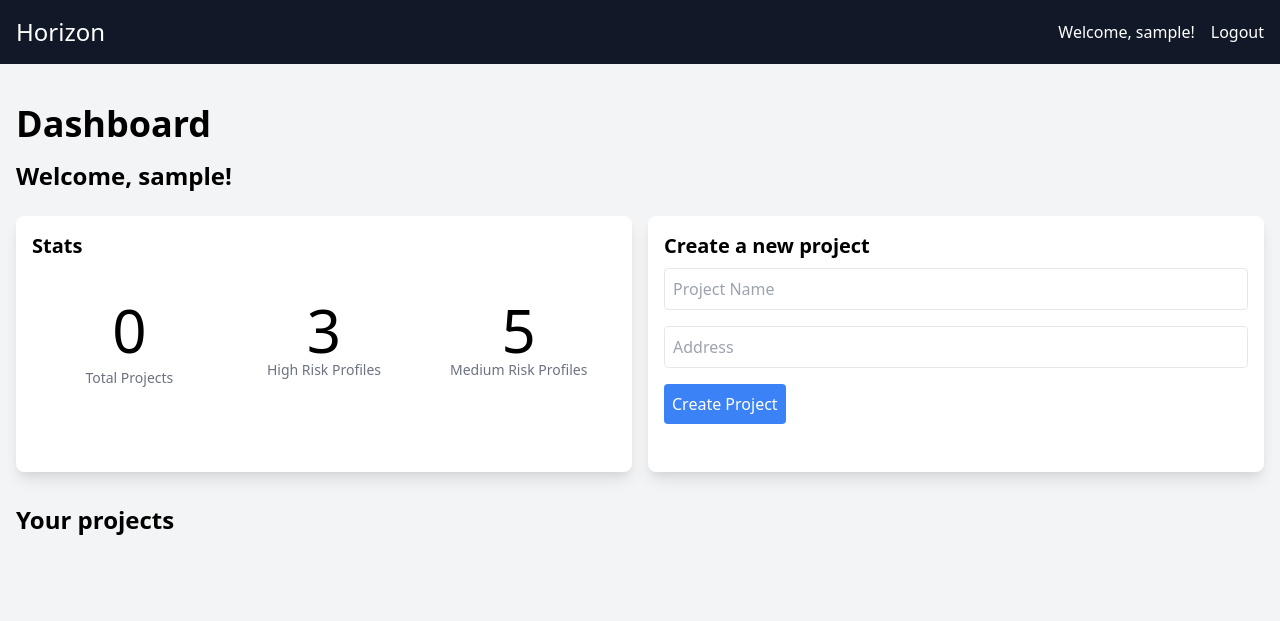
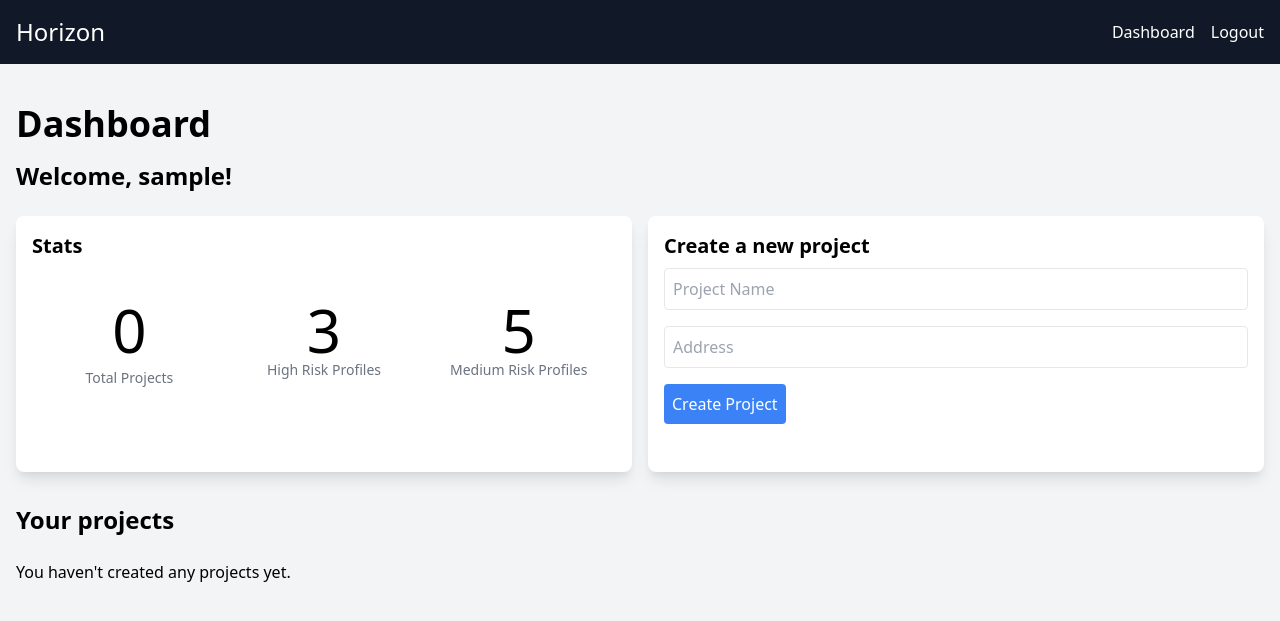
Before and after one commit to niklasheyden/horizon, a Flask app: page /dashboard in a window 1280 px wide. Shown: the top 621 px of the page. Run offline with Flask 3, Linux system fonts and the light colour scheme; the visitor is signed in with stand-in values (Sample User, id 1); data that the repository does not hold is empty; some libraries are stand-ins or nearby versions.

Commit message:
Fix Github code

```diff
--- a/app.py
+++ b/app.py
@@ -19,8 +19,6 @@ app.secret_key = '19cee4b711c3f79dd62a2af4f511291c'
 load_dotenv()
 google_maps_api_key = os.environ.get("GOOGLE_MAPS_API_KEY")
 oiko_api_key = os.environ.get("OIKO_API_KEY")
-# noaa_api_key = os.environ.get("NOAA_API_KEY")
-# openweather_api_key = os.environ.get("OPENWEATHER_API_KEY")
 
 # Flask-Login setup
 login_manager = LoginManager()
@@ -36,6 +34,7 @@ recommendations_collection = db["recommendations"]
 users_collection = db["users"]
 projects_collection = db["projects"]
 
+# Uncomment the code below if you decide to locally set up MongoDB instead of using the live application
 # client = MongoClient('mongodb://localhost:27017/')
 # db = client['horizon']
 # recommendations_collection = db["recommendations"]
@@ -119,10 +118,10 @@ def login():
 
         # Authenticate user
         if user_data:
-            stored_password = user_data['password'].encode('utf-8')  # Add this line
+            stored_password = user_data['password'].encode('utf-8')
 
             # Authenticate user
-            if bcrypt.checkpw(password.encode('utf-8'), stored_password):  # Update this line
+            if bcrypt.checkpw(password.encode('utf-8'), stored_password):
                 user = User(user_data)
                 login_user(user)
                 flash('Logged in successfully.', 'success')
@@ -247,7 +246,7 @@ def project(project_id):
         flash('Project not found.', 'danger')
         return redirect(url_for('dashboard'))
 
-    # If the project does not have climate data, show an error message
+    # If the project does not have climate data show an error message
     if not project_data.get('climate_stats'):
         flash('Climate data is missing.', 'danger')
         return redirect(url_for('dashboard'))
--- a/static/js/addressAutocomplete.js
+++ b/static/js/addressAutocomplete.js
@@ -1,4 +1,4 @@
-// The script listens for the DOMContentLoaded event which fires when the HTML document has been completely loaded and parsed
+// The script listens for the DOMContentLoaded event which fires when the HTML document has been completely loaded
 document.addEventListener("DOMContentLoaded", function () {
     // Get the HTML element with the ID "address"
     const input = document.getElementById("address");
--- a/static/js/annualTempChart.js
+++ b/static/js/annualTempChart.js
@@ -1,4 +1,4 @@
-// Define the annualTempChart function, which takes three arrays as input: annualMeanTempsData, annualMaxTempsData, and annualMinTempsData
+// Define the annualTempChart function which takes three arrays as input: annualMeanTempsData, annualMaxTempsData and annualMinTempsData
 function annualTempChart(annualMeanTempsData, annualMaxTempsData, annualMinTempsData) {
     // Generate an array of labels for the x-axis corresponding to the years 2010 to the last year of data
     const chart_labels = annualMeanTempsData.map((_, idx) => 2010 + idx);
@@ -6,7 +6,7 @@ function annualTempChart(annualMeanTempsData, annualMaxTempsData, annualMinTemps
     // Get the canvas element with the ID "annual-mean-temperature-chart" and its 2D rendering context
     const ctx = document.getElementById("annual-mean-temperature-chart").getContext("2d");
 
-    // Create a new Chart.js instance, passing in the canvas context and a configuration object
+    // Create a new Chart.js instance passing in the canvas context and a configuration object
     const chart = new Chart(ctx, {
         // Set the chart type to "line"
         type: "line",
--- a/static/js/calculateAvgMonthlyTemp.js
+++ b/static/js/calculateAvgMonthlyTemp.js
@@ -7,7 +7,7 @@ function calculateAvgMonthlyTemp(data) {
     let monthSums = Array(12).fill(0);
     let monthCounts = Array(12).fill(0);
 
-    // Iterate through the data array, summing up the temperatures for each month and counting the number of temperatures for each month
+    // Iterate through the data array summing up the temperatures for each month and counting the number of temperatures for each month
     data.forEach((temp, i) => {
         // Calculate the month index (0-11) based on the current index i
         let monthIndex = i % 12;
--- a/templates/base.html
+++ b/templates/base.html
@@ -9,7 +9,7 @@
         <!-- Mapbox to display maps on project pages -->
         <script src='https://api.mapbox.com/mapbox-gl-js/v2.9.1/mapbox-gl.js'></script>
         <link href='https://api.mapbox.com/mapbox-gl-js/v2.9.1/mapbox-gl.css' rel='stylesheet' />
-        <!-- Chart.js to display plots -->
+        <!-- Chart.js to display visualize data with plots -->
         <script src="https://cdn.jsdelivr.net/npm/chart.js"></script>
     </head>
     <body class="bg-gray-100 pb-10">
@@ -28,21 +28,18 @@
         <header class="bg-gray-900 text-white py-4 sticky top-0 z-50">
             <div class="container mx-auto px-4">
                 <div class="flex justify-between items-center">
-                    <a href="/dashboard">
+                    <a href="/">
                         <h1 class="text-2xl">Horizon</h1>
                     </a>
                     <nav class="hidden md:flex space-x-4">
                         {% if current_user.is_authenticated %}
-                            <p>Welcome, {{ current_user.username }}!</p>
+                            <a href="/dashboard" class="text-white">Dashboard</a>
                             <a href="/logout" class="text-white">Logout</a>
                         {% else %}
                             <a href="/register" class="text-white">Register</a>
                             <a href="/login" class="text-white">Login</a>
                         {% endif %}
                     </nav>
-                    <button class="md:hidden text-white">
-                        <!-- Add a menu icon or button for mobile screens here -->
-                    </button>
                 </div>
             </div>
         </header>
--- a/templates/dashboard.html
+++ b/templates/dashboard.html
@@ -43,6 +43,7 @@
         </div>
 
         <h2 class="text-2xl mb-6 font-semibold">Your projects</h2>
+        {% if projects_list|length > 0 %}
             <div class="grid grid-cols-1 sm:grid-cols-2 md:grid-cols-3 gap-4">
                 {% for project in projects_list %}
                     <div class="bg-white shadow-lg rounded-lg p-4">
@@ -54,6 +55,9 @@
                     </div>
                 {% endfor %}
             </div>
+            {% else %}
+            <p>You haven't created any projects yet.</p>
+        {% endif %}
     </div>
     {% block extra_js %}
         <script src="{{ url_for('static', filename='js/addressAutocomplete.js') }}"></script>
```
Also changed, not shown: README.md, 1 other file. Lines whose indentation alone changed are shown as unchanged.
